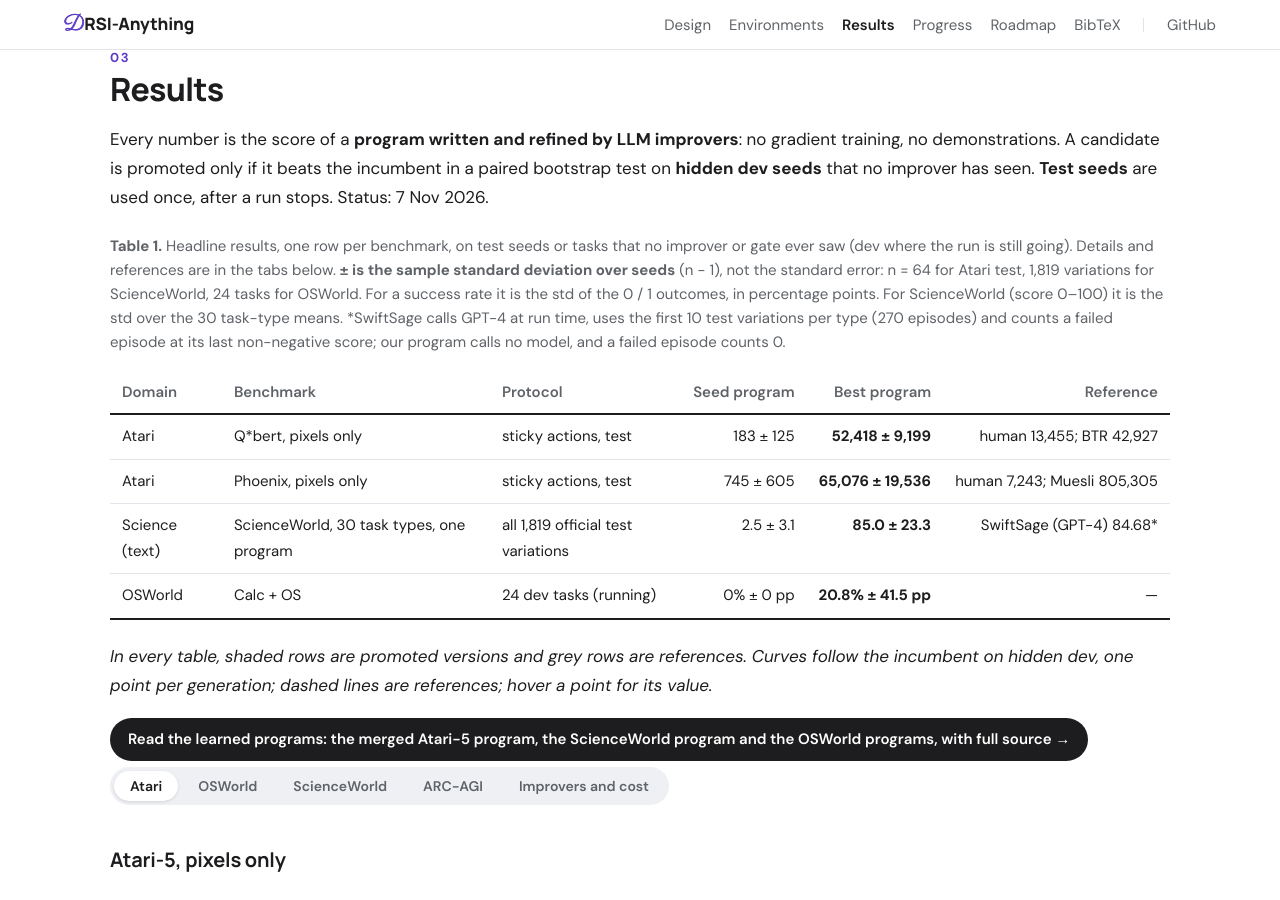
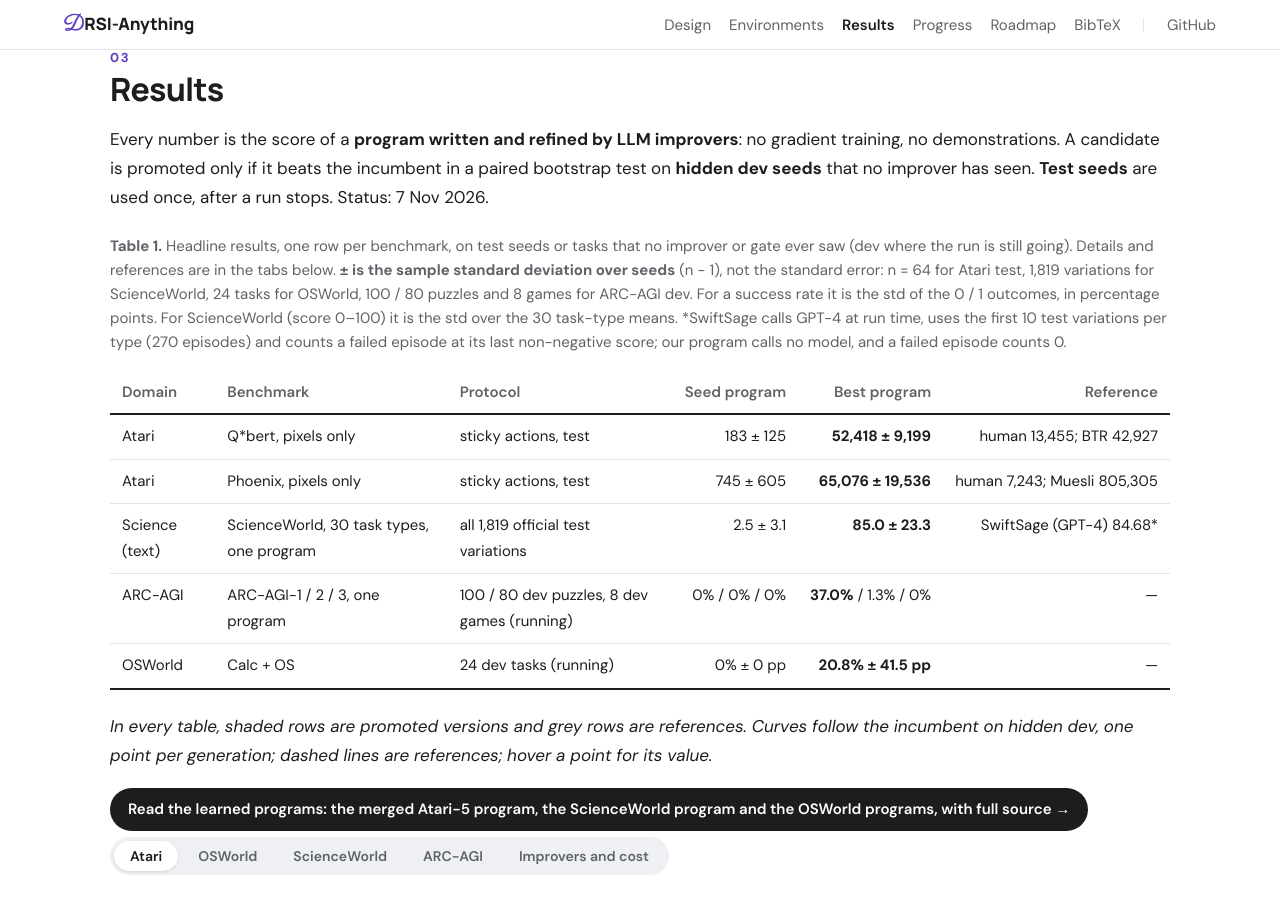
Before and after one commit to SMU-DIGA/drsi-anything-programme, a Jekyll site: the page built from index.html, in a window 1280 px wide and 900 px high, scrolled down 4495 px. Built offline with Jekyll 4.4.1, drawn with Linux system fonts in a browser that asks for light colours; some of the changed text lies outside the part shown.

Commit message:
ARC-AGI: dev results of generations 1-4 (Table 6: ARC-AGI-1 30.5 -> 37.0%, ARC-AGI-2 1.3%, ARC-AGI-3 0), Table 1 row, finding on overfitting and ARC-2/3; Claude promotions 25; improvers Table 7, cost Table 8
Co-Authored-By: Claude Opus 5.5 <noreply@anthropic.com>
Claude-Session: https://claude.ai/code/session_012VRTwfcjG1weZYNEB2Huqo

```diff
--- a/index.html
+++ b/index.html
@@ -138,7 +138,7 @@ layout: default
   stops. Status: 7 Nov 2026.</p>
   <figure class="table-figure">
     <figcaption><strong>Table 1.</strong> Headline results, one row per benchmark, on test seeds or tasks that no
-    improver or gate ever saw (dev where the run is still going). Details and references are in the tabs below. <strong>± is the sample standard deviation over seeds</strong> (n − 1), not the standard error: n = 64 for Atari test, 1,819 variations for ScienceWorld, 24 tasks for OSWorld. For a success rate it is the std of the 0 / 1 outcomes, in percentage points. For ScienceWorld (score 0–100) it is the std over the 30 task-type means. *SwiftSage calls GPT-4 at run time, uses the first 10 test variations per type (270 episodes) and counts a failed episode at its last non-negative score; our program calls no model, and a failed episode counts 0.</figcaption>
+    improver or gate ever saw (dev where the run is still going). Details and references are in the tabs below. <strong>± is the sample standard deviation over seeds</strong> (n − 1), not the standard error: n = 64 for Atari test, 1,819 variations for ScienceWorld, 24 tasks for OSWorld, 100 / 80 puzzles and 8 games for ARC-AGI dev. For a success rate it is the std of the 0 / 1 outcomes, in percentage points. For ScienceWorld (score 0–100) it is the std over the 30 task-type means. *SwiftSage calls GPT-4 at run time, uses the first 10 test variations per type (270 episodes) and counts a failed episode at its last non-negative score; our program calls no model, and a failed episode counts 0.</figcaption>
     <table>
       <thead><tr><th>Domain</th><th>Benchmark</th><th>Protocol</th><th class="num">Seed program</th><th class="num">Best program</th><th class="num">Reference</th></tr></thead>
       <tbody>
@@ -154,6 +154,7 @@ layout: default
         {% comment %}<tr><td>Robotics</td><td>LIBERO-Spatial, vision</td><td>400 test episodes</td><td class="num">0% ± 0 pp</td><td class="num"><strong>95.3% ± 21.3 pp</strong></td><td class="num">OpenVLA-OFT 97.6%</td></tr>{% endcomment %}
         {% comment %}<tr><td>Robotics</td><td>LIBERO-Spatial / LIBERO-10, state</td><td>400 test episodes each</td><td class="num">0% ± 0 pp</td><td class="num"><strong>99.0% ± 10.0 pp / 99.0% ± 10.0 pp</strong></td><td class="num">privileged state</td></tr>{% endcomment %}
         {% include row-scienceworld.html %}
+        <tr><td>ARC-AGI</td><td>ARC-AGI-1 / 2 / 3, one program</td><td>100 / 80 dev puzzles, 8 dev games (running)</td><td class="num">0% / 0% / 0%</td><td class="num"><strong>37.0%</strong> / 1.3% / 0%</td><td class="num">—</td></tr>
         <tr><td>OSWorld</td><td>Calc + OS</td><td>24 dev tasks (running)</td><td class="num">0% ± 0 pp</td><td class="num"><strong>20.8% ± 41.5 pp</strong></td><td class="num">—</td></tr>
       </tbody>
     </table>
@@ -258,7 +259,7 @@ layout: default
     <p class="pending">Running now, all with sticky actions and from the generic seed program: the
     <strong>Atari-5</strong> subset (Battle Zone, Double Dunk, Name This Game, Phoenix, Q*bert; Aitchison et al., 2023),
     whose scores predict performance on the full suite, then the remaining games of <strong>Atari-57</strong>, four runs at
-    a time. Costs are in Table 7, under <em>Improvers and cost</em>.</p>
+    a time. Costs are in Table 8, under <em>Improvers and cost</em>.</p>
     {% comment %}Atari RAM hidden
 <details class="more">
       <summary>Earlier runs without sticky actions</summary>
@@ -609,36 +610,51 @@ layout: default
         </tbody>
       </table>
     </figure>
+    <figure class="table-figure">
+      <figcaption><strong>Table 6.</strong> ARC on hidden dev, the incumbent after each generation (success rate per
+      puzzle; level-weighted score for the games). The seed program copies the input and moves at random. Test is run
+      once, after the run.</figcaption>
+      <table>
+        <thead><tr><th>Generation</th><th>Incumbent</th><th class="num">Lines</th><th class="num">ARC-AGI-1 (100)</th><th class="num">ARC-AGI-2 (80)</th><th class="num">ARC-AGI-3 (8 games)</th><th class="num">Mean</th></tr></thead>
+        <tbody>
+          <tr><td>0</td><td>seed program</td><td class="num">—</td><td class="num">0%</td><td class="num">0%</td><td class="num">0%</td><td class="num">0.000</td></tr>
+          <tr class="best"><td>1</td><td>Claude Sonnet</td><td class="num">1,251</td><td class="num">30.5%</td><td class="num"><strong>1.3%</strong></td><td class="num">0%</td><td class="num">0.168</td></tr>
+          <tr class="best"><td>2</td><td>Claude Opus</td><td class="num">2,429</td><td class="num"><u>34.0%</u></td><td class="num"><strong>1.3%</strong></td><td class="num">0%</td><td class="num"><u>0.186</u></td></tr>
+          <tr><td>3</td><td>no promotion</td><td class="num">—</td><td class="num">—</td><td class="num">—</td><td class="num">—</td><td class="num">—</td></tr>
+          <tr class="best"><td>4</td><td>Claude Opus</td><td class="num">3,653</td><td class="num"><strong>37.0%</strong></td><td class="num"><strong>1.3%</strong></td><td class="num">0%</td><td class="num"><strong>0.202</strong></td></tr>
+        </tbody>
+      </table>
+    </figure>
     <div class="finding">
-      <p class="finding-label">Generation 1, train only (running)</p>
-      <p>From a seed program that scores 0 (it copies the input and moves at random), the two Claude Sonnet candidates
-      of generation 1 reach <strong>24–26% of ARC-AGI-1</strong> and <strong>16% of the ARC-AGI-2</strong> train puzzles
-      (209 train seeds). Both wrote a solver of about 1,250 lines that searches a library of grid transformations
-      (symmetries and colour maps, scaling and tiling, symmetry completion, boolean operations on split parts, object
-      cropping, gravity, local rule tables) and answers only with one that reproduces every demonstration exactly. The
-      ARC-AGI-2 train puzzles include revised ARC-AGI-1 puzzles, so dev, which uses only puzzles new in ARC-AGI-2, will
-      be harder. ARC-AGI-3 is barely started: across 9 train games, at most the first level of three games
-      (0.7–1.2% of the level-weighted score) within 2,000 actions. The Claude Opus candidate, which adds a game
-      explorer, is still working; dev results follow when the generation ends.</p>
+      <p class="finding-label">ARC-AGI-1 rises; ARC-AGI-2 and ARC-AGI-3 do not yet</p>
+      <p>The program is a generate-and-verify solver: it searches grid transformations (symmetries and colour maps,
+      scaling and tiling, symmetry and period completion, boolean operations on split parts, object selection and
+      movement, local rule tables, two-step compositions) and answers only with one that reproduces every
+      demonstration exactly. On unseen ARC-AGI-1 puzzles it climbs from 30.5% to 37.0% in four generations. On
+      ARC-AGI-2 it solves 1 of 80 dev puzzles throughout: its train score (29–35%) comes from revised ARC-AGI-1 puzzles
+      inside ARC-AGI-2 training, and dev uses only puzzles new in ARC-AGI-2. Train also overfits: in generation 3 an
+      Opus candidate grew to 4,189 lines and reached 68.5% on its ARC-AGI-1 train puzzles but only 36% on dev, short of
+      the gate. In the games, an early candidate cleared the first level of three dev games, but no promoted version
+      clears any.</p>
     </div>
-    <p class="pending">Three Claude improvers (Opus and two Sonnet), up to 10 generations, patience 3; the improvers
+    <p class="pending">Running: generation 5 of at most 10, patience 3; four generations cost $160 in improver sessions. Three Claude improvers (Opus and two Sonnet); the improvers
     cannot read the data, the split manifest or the game engine, and the guard rejects a program that does.</p>
   </div>
   <div data-panel="process" hidden>
     <figure class="table-figure">
-      <figcaption><strong>Table 6.</strong> Who produced the promoted versions. Each generation runs one candidate per
+      <figcaption><strong>Table 7.</strong> Who produced the promoted versions. Each generation runs one candidate per
       improver, in parallel, from the same incumbent.</figcaption>
       <table>
         <thead><tr><th>Improver</th><th class="num">Promotions</th><th>Where</th></tr></thead>
         <tbody>
-          <tr><td>Claude Code (agent with tools)</td><td class="num">22</td><td>ScienceWorld 19 (rounds 1–4 and the electricity specialist) · OSWorld 3</td></tr>
+          <tr><td>Claude Code (agent with tools)</td><td class="num">25</td><td>ScienceWorld 19 (rounds 1–4 and the electricity specialist) · OSWorld 3 · ARC-AGI 3</td></tr>
           <tr><td>Codex CLI (agent with tools)</td><td class="num">15</td><td>Atari-5 pixels 14 · OSWorld 1</td></tr>
           <tr><td>DeepSeek API (no tools, 4 rounds of feedback)</td><td class="num">4</td><td>Atari-5 pixels 3 · ScienceWorld 1</td></tr>
         </tbody>
       </table>
     </figure>
     <figure class="table-figure">
-      <figcaption><strong>Table 7.</strong> What each run cost. <em>Environment steps</em> count every evaluation: the
+      <figcaption><strong>Table 8.</strong> What each run cost. <em>Environment steps</em> count every evaluation: the
       gates, the tests and the improvers' own trial runs (for Atari, one step is four frames). <em>Agent hours</em> is the
       wall time of all improver sessions. Claude Code reports its cost in USD; Codex CLI reports tokens only. Runs still in
       progress are not listed.</figcaption>
```
